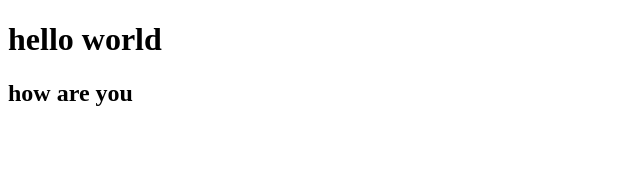
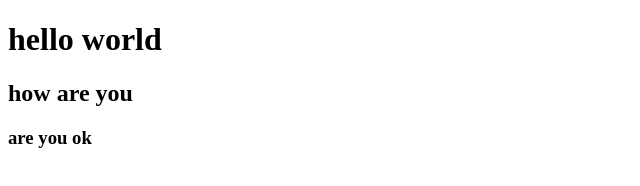
Before and after one commit to sabrinahamlaoui/work-project, a plain HTML site: page index.html in a window 1280 px wide. Shown: the full height of the page, 0-640 px from the left. Drawn offline with Linux system fonts and the light colour scheme.

Commit message:
my second commit

```diff
--- a/index.html
+++ b/index.html
@@ -8,6 +8,7 @@
 <body>
     <h1>hello world</h1>
     <h2>how are you</h2>
+    <h3>are you ok </h3>
 
 </body>
 </html>
```
